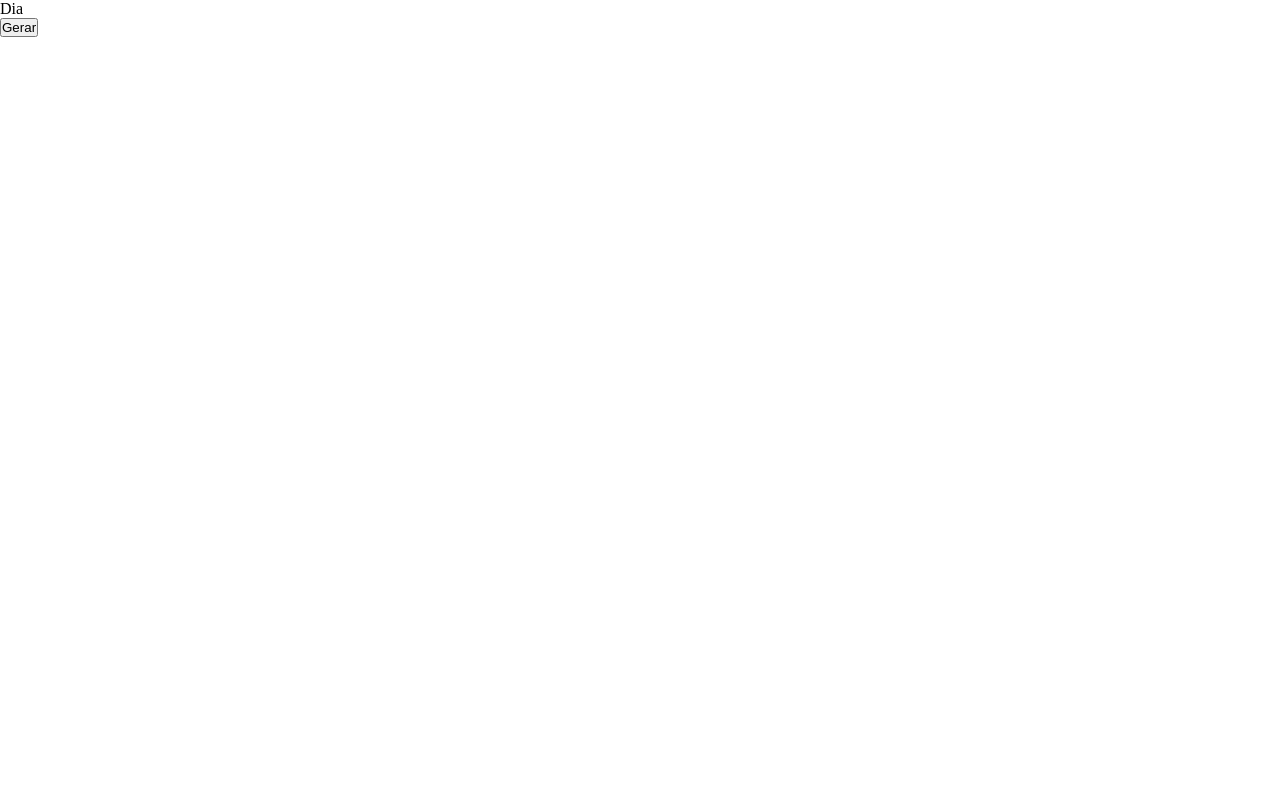
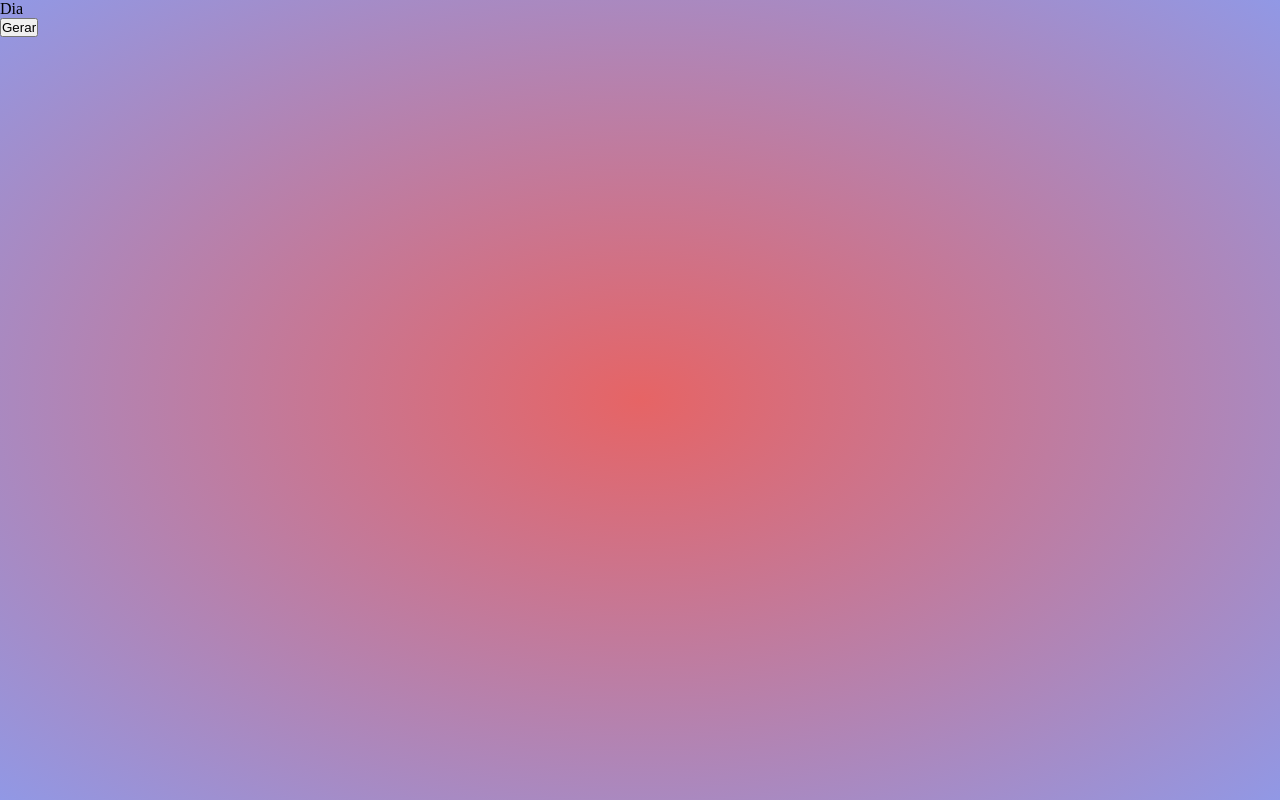
Before and after one commit to diego-tavares/random-day-generator, a plain HTML site: page index.html in a window 1280 px wide. Drawn offline with Linux system fonts and the light colour scheme.

Commit message:
add background to main page

```diff
--- a/css/style.css
+++ b/css/style.css
@@ -4,6 +4,9 @@
     box-sizing: border-box;
 }
 
+body {
+  background: radial-gradient(#e66465, #9198e5);
+}
 .roleta {
     border: 16px solid #f3f3f3; /* Light grey */
     border-top: 16px solid #3498db; /* Blue */
@@ -12,7 +15,6 @@
     height: 120px;
     animation: spin 2s linear infinite;
     display: none;
-    transition: 2s;
   }
 
   @keyframes spin {
--- a/index.html
+++ b/index.html
@@ -7,9 +7,12 @@
     <link rel="stylesheet" href="css/style.css">
 </head>
 <body>
-    <div class="roleta" id="roleta"></div>
-    <span class id="dia">Dia</span>
-    <main> <button id="button">Gerar</button></main>
+    <div class="bg">
+
+        <div class="roleta" id="roleta"></div>
+        <span class id="dia">Dia</span>
+        <main> <button id="button">Gerar</button></main>
+    </div>
 
 <script src="js/main.js"></script>
 </body>
```
